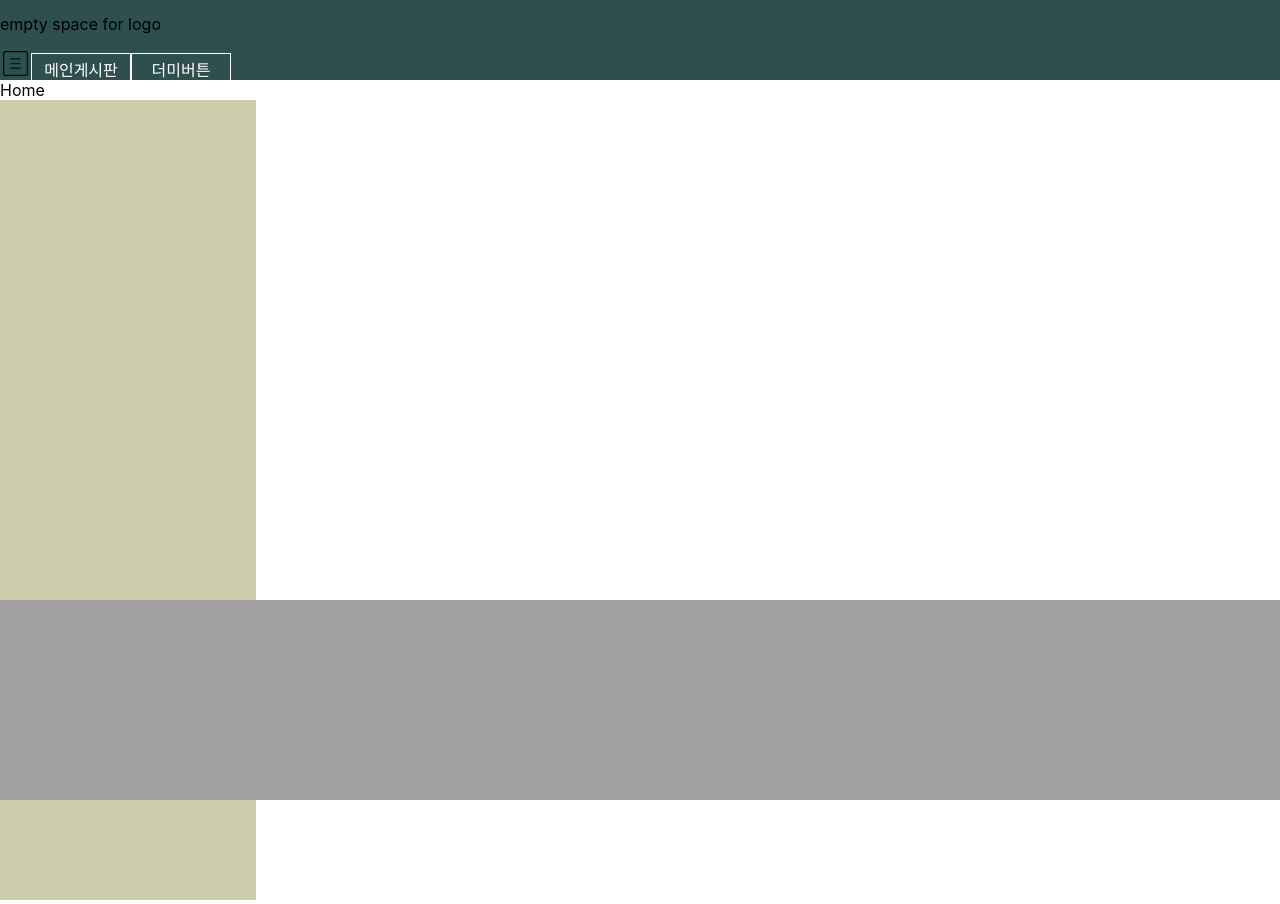
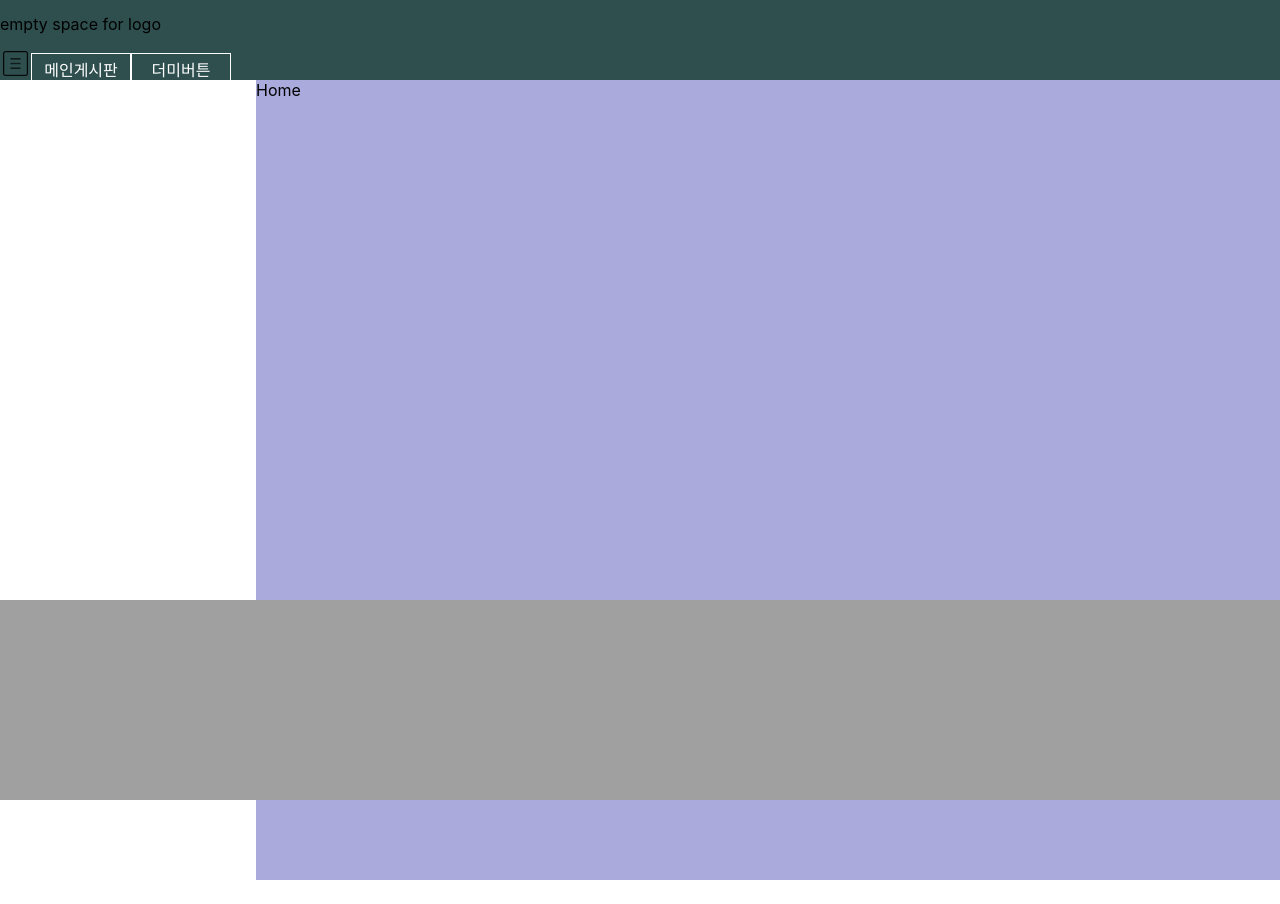
Before and after one commit to SI-Kim/nextjs-easy-blog-app, a Next.js app: page / in a window 1280 px wide. Built offline with nearby package versions, Linux system fonts and the light colour scheme.

Commit message:
animation test

```diff
--- a/layouts/Header.js
+++ b/layouts/Header.js
@@ -17,7 +17,14 @@ export default function Header() {
   ];
 
   const handleHambergerMenu = () => {
-    console.log($(".aside"));
+    let sidebar = $(".aside");
+    sidebar.animate(
+      {
+        width: "100%"
+      },
+      2000,
+      "swing"
+    );
   };
 
   const hambergerUrl = "/hamberger_menu.png";
--- a/pages/_app.js
+++ b/pages/_app.js
@@ -1,14 +1,13 @@
 import Header from "../layouts/Header";
 import Footer from "../layouts/Footer";
 import Sidebar from "../layouts/Sidebar";
-import styles from "../styles/layouts.module.css";
 import "../styles/globals.css";
 
 function MyApp({ Component, pageProps }) {
   return (
     <>
       <Header />
-      <Component {...pageProps} className={styles.main} />
+      <Component {...pageProps} />
       <Sidebar />
       <Footer />
     </>
--- a/pages/index.js
+++ b/pages/index.js
@@ -1,3 +1,5 @@
+import styles from "../styles/layouts.module.css";
+
 export default function Home() {
-  return <div>Home</div>;
+  return <div className={styles.main}>Home</div>;
 }
--- a/styles/layouts.module.css
+++ b/styles/layouts.module.css
@@ -45,7 +45,7 @@
 
 .aside {
   display: inline-block;
-  width: 20%;
+  width: 0%;
   background: #cca;
   height: 100vh;
 }
```
